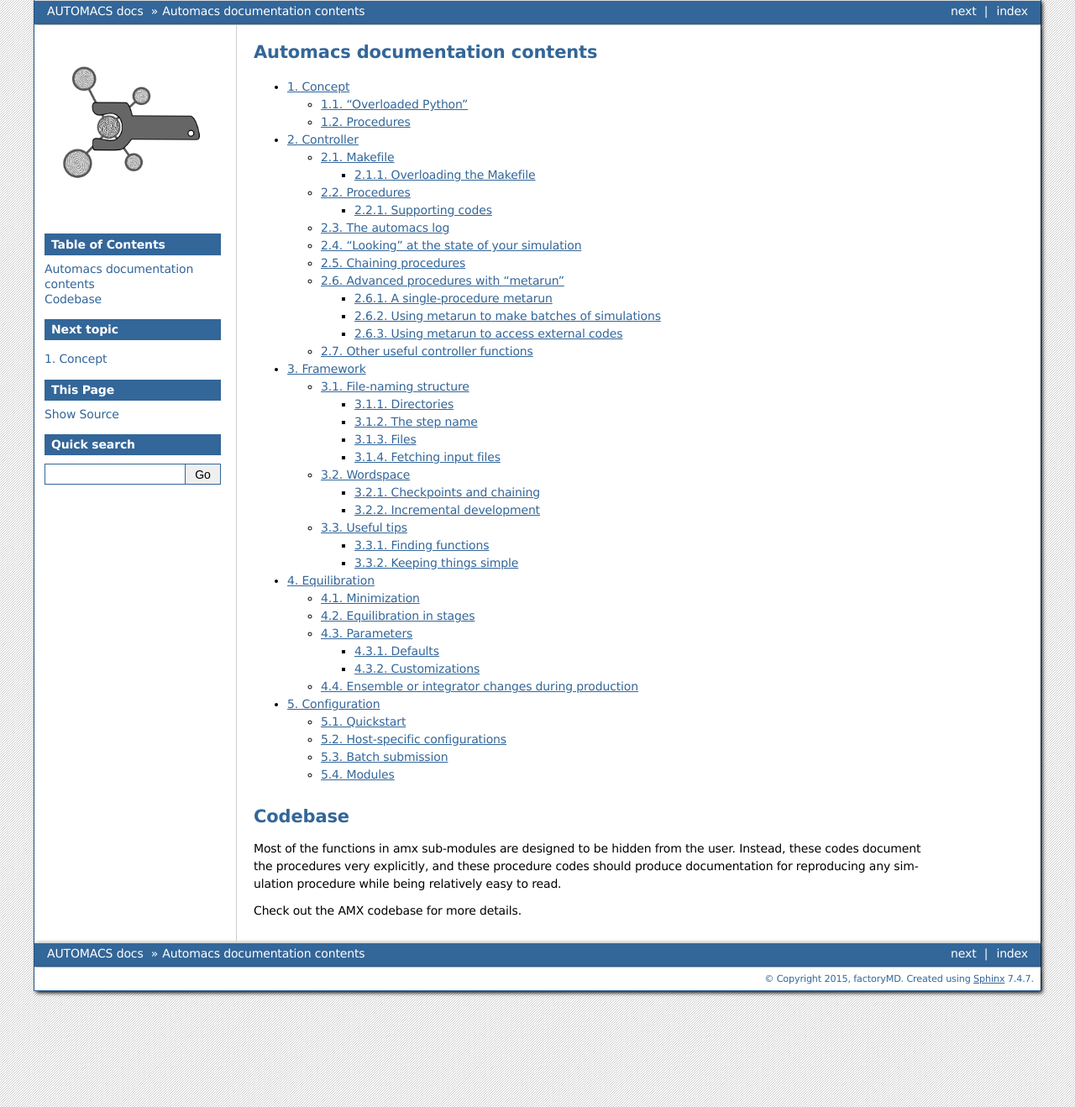
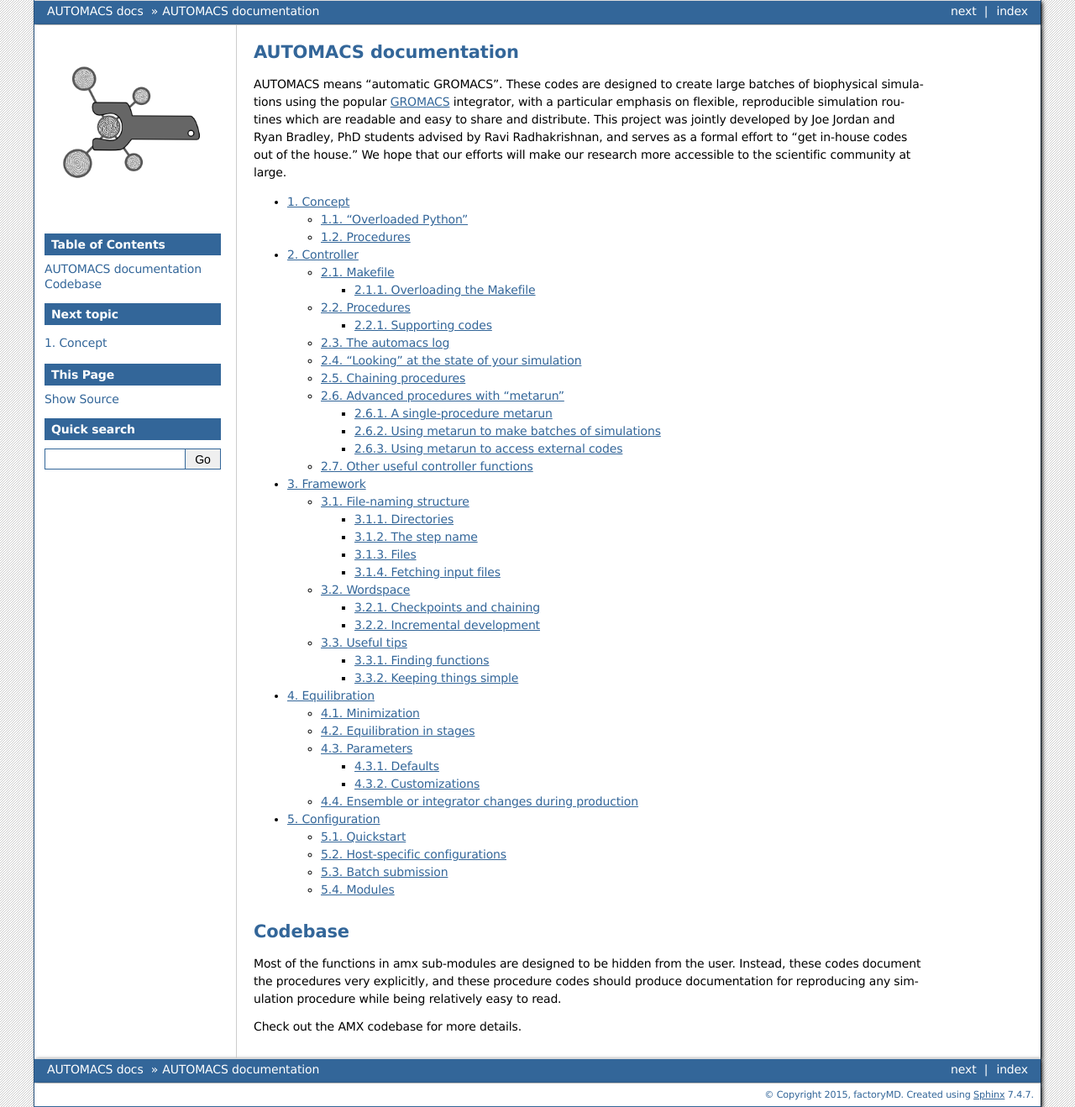
Before and after one commit to bradleyrp/automacs-beta, a Sphinx documentation site: the page built from amx/docs/source/index.rst, in a window 1280 px wide. Shown: the whole page at 84% size. Built offline with Sphinx 7.4.7, drawn with Linux system fonts in a browser that asks for light colours.

Commit message:
completed admin docs workflow

```diff
--- a/amx/docs/source/index.rst
+++ b/amx/docs/source/index.rst
@@ -3,8 +3,10 @@
    You can adapt this file completely to your liking, but it should at least
    contain the root `toctree` directive.
 
-Automacs documentation contents
-===============================
+AUTOMACS documentation
+======================
+
+AUTOMACS means "automatic GROMACS". These codes are designed to create large batches of biophysical simulations using the popular `GROMACS <http://www.gromacs.org/>`_ integrator, with a particular emphasis on flexible, reproducible simulation routines which are readable and easy to share and distribute. This project was jointly developed by Joe Jordan and Ryan Bradley, PhD students advised by Ravi Radhakrishnan, and serves as a formal effort to "get in-house codes out of the house." We hope that our efforts will make our research more accessible to the scientific community at large.
 
 .. toctree::
   :maxdepth: 4
```
Also changed, not shown: 1 other file.
